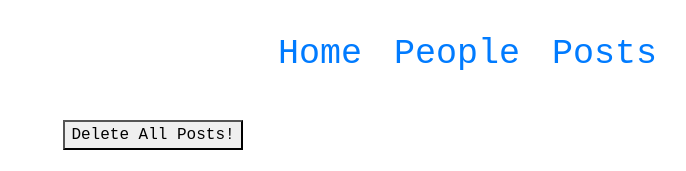
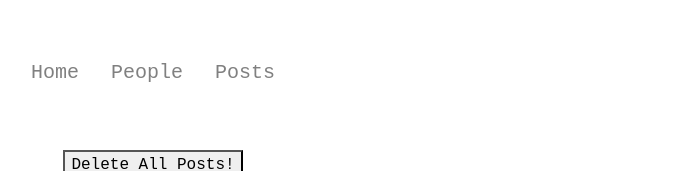
Before and after one commit to eunjisong/bighuman-es, a React (Create React App) app: page /posts in a window 1280 px wide. Shown: the top 171 px of the page, without its empty margins (487-1173 px from the left). Built offline with nearby package versions, Linux system fonts and the light colour scheme; no server answers.

Commit message:
new look

```diff
--- a/src/App.css
+++ b/src/App.css
@@ -23,20 +23,19 @@ p {
 .navContainer {
   display: flex;
   height: 70px;
-  justify-content: flex-end;
-  margin: 20px 120px 20px 0;
+  margin-top: 50px;
+  justify-content: center;
   background-color: white;
-  color: #569eeb;
 }
 
 .navContainer li {
-  font-size: 35px;
-
+  font-size: 20px;
 }
 
 .nav-item {
-  color: black;
+  color: gray;
 }
+
 
 
 /* AllUsers.js */
@@ -72,8 +71,9 @@ p {
   width: 100%;
   opacity: 0;
   transition: .5s ease;
-  background-color: #569eeb;
+  background-color:#8fd3f4;
 }
+
 
 .indivisual:hover .overlay {
   opacity: 1;
@@ -105,7 +105,7 @@ p {
 .names li {
   margin: 15px;
   text-decoration: none;
-  background-color: #569eeb;
+  background-color: #8fd3f4;
   padding: 10px;
   border-radius: 20px;
   color: white;
@@ -137,7 +137,10 @@ p {
   width: 400px;
   margin-bottom: 20px;
   border-radius: 50%;
-
+  -moz-box-shadow:5px 5px 7px rgba(33,33,33,1);
+  -webkit-box-shadow: 5px 5px 7px rgba(33,33,33,.7);
+  /* Opera */
+  box-shadow: 5px 5px 7px rgba(33,33,33,.7);
 
 }
 
@@ -161,7 +164,7 @@ p {
 }
 
 .userPosts {
-  background-color: #569eeb;
+  background-color: #8fd3f4;
   padding: 20px;
   width: 500px;
   height: 488px;
@@ -175,11 +178,15 @@ p {
 
   background-color: white;
   width: 500px;
-  margin: 5px;
+  margin: 15px;
   display: flex;
   flex-direction: column;
   align-items: center;
   overflow: auto;
+  -moz-box-shadow:5px 5px 7px rgba(33,33,33,1);
+  -webkit-box-shadow: 5px 5px 7px rgba(33,33,33,.7);
+  /* Opera */
+  box-shadow: 5px 5px 7px rgba(33,33,33,.7);
 }
 
 
@@ -233,7 +240,7 @@ form button {
   display:block;
   height:13em;
   width:13em;
-  padding:1em;
+  padding:3em 1em;
   overflow:auto;
   -moz-box-shadow:5px 5px 7px rgba(33,33,33,1);
   -webkit-box-shadow: 5px 5px 7px rgba(33,33,33,.7);
--- a/src/component/AllPosts.js
+++ b/src/component/AllPosts.js
@@ -31,6 +31,7 @@ class AllPosts extends React.Component {
                   return a.posts.map(aPost => {
                     return (
                       <div className="aPost">
+
                         <p>{`Hey ${firstName},`}</p>
                         <p>{aPost.content}</p>
                         <p>{`- ${aPost.poster}`}</p>
--- a/src/component/AllUsers.js
+++ b/src/component/AllUsers.js
@@ -16,7 +16,7 @@ class AllUsers extends React.Component {
               >
                 <img src={user.image} alt={user.name} />
                 {/* <h2>{user.name}</h2> */}
-                <div className="overlay" style={{backgroundColor: Math.round(Math.random()) === 0 ? '#f4b942' : '#569eeb'}}>
+                <div className="overlay" style={{backgroundColor: Math.round(Math.random()) === 0 ? '#f4b942' : '#8fd3f4'}}>
                   <div className="indivisualName">{user.name}</div>
                 </div>
               </Link>
--- a/src/component/NavBar.js
+++ b/src/component/NavBar.js
@@ -5,21 +5,21 @@ export default class NavBar extends React.Component {
   render() {
     return (
       <ul className="nav navContainer">
+          <Link to="/" className="nav-link">
         <li className="nav-item">
-          <Link to="/" className="nav-link">
             Home
+        </li>
           </Link>
+          <Link to="/users" className="nav-link">
+        <li className="nav-item">
+            People
         </li>
+          </Link>
+          <Link to="/posts" className="nav-link">
         <li className="nav-item">
-          <Link to="/users" className="nav-link">
-            People
+            Posts
+        </li>
           </Link>
-        </li>
-        <li className="nav-item">
-          <Link to="/posts" className="nav-link">
-            Posts
-          </Link>
-        </li>
       </ul>
     );
   }
--- a/src/component/SingleUser.js
+++ b/src/component/SingleUser.js
@@ -39,7 +39,7 @@ class SingleUser extends React.Component {
                   <div className="singleUserContainer">
                     {/* User's image and name */}
                     <div className="identity" style={{backgroundColor:
-                              option === "form" ? "#569eeb" : "#f4b942"}}>
+                              option === "form" ? "#8fd3f4" : "#f4b942"}}>
                       <img src={user.image} alt={user.name} />
                       <h2>{user.name}</h2>
                     </div>
@@ -63,7 +63,7 @@ class SingleUser extends React.Component {
                           style={{
                             borderRadius: "0",
                             backgroundColor:
-                              option === "list" ? "#569eeb" : "white"
+                              option === "list" ? "#8fd3f4" : "white"
                           }}
                           className="btn"
                           onClick={() => this.toggleOption("list")}
--- a/src/component/UserList.js
+++ b/src/component/UserList.js
@@ -14,7 +14,7 @@ export default class UserList extends React.Component {
                 <Link key={a.id} style={{ textDecoration: "none" }} to={`/users/${a.id}`}>
                   <li
                     style={{
-                      backgroundColor: id === a.id ? "#f4b942" : "#569eeb"
+                      backgroundColor: id === a.id ? "#f4b942" : "#8fd3f4"
                     }}
                   >
                     {a.name}
```
